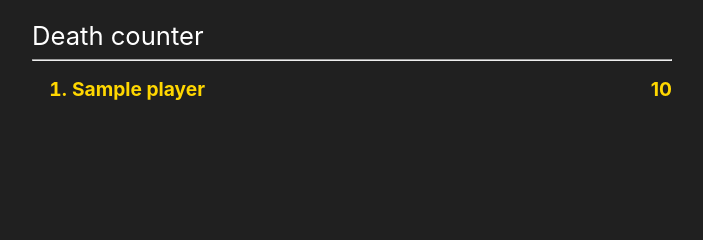
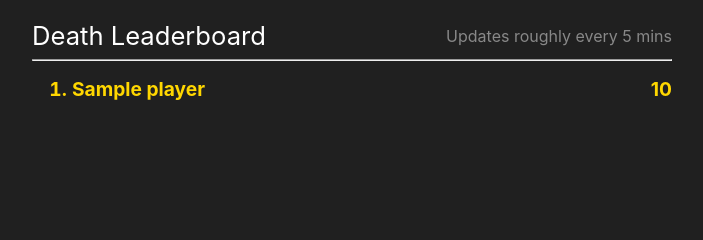
Before and after one commit to sadam-04/mc-dashboard, a Django app: template templates/hub/home.html in a window 1280 px wide. Shown: the part 377-617 px from the top of the page, without its empty margins (288-991 px from the left). Run offline with Django 5.2, Linux system fonts and the light colour scheme; the template is opened without the code that fills it: most values are stand-ins (such as "Sample title", 1, 10 or a date in 2020); parts of the project's set-up code (start-up, migrations or seed data) failed here and were passed over.

Commit message:
frontend tweaks and polish

```diff
--- a/templates/hub/home.html
+++ b/templates/hub/home.html
@@ -22,7 +22,7 @@
     </div>
 
     <div id="leaderboard" style="width: 100%; margin-top: 20px;">
-        <div class="text2">Death counter</div>
+        <div class="flex-row" style="justify-content: space-between; align-items: center; gap: 10px;"><div class="text2">Death Leaderboard</div><div style="color: #888;">Updates roughly every 5 mins</div></div>
         <hr style="background-color: #888;">
         <ol type="1" class="flex-col" style="gap: 15px;">
         {% for player, score in leaderboard %}
```
